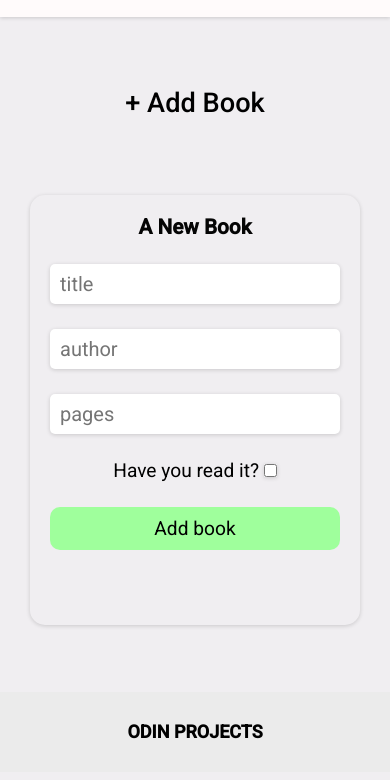
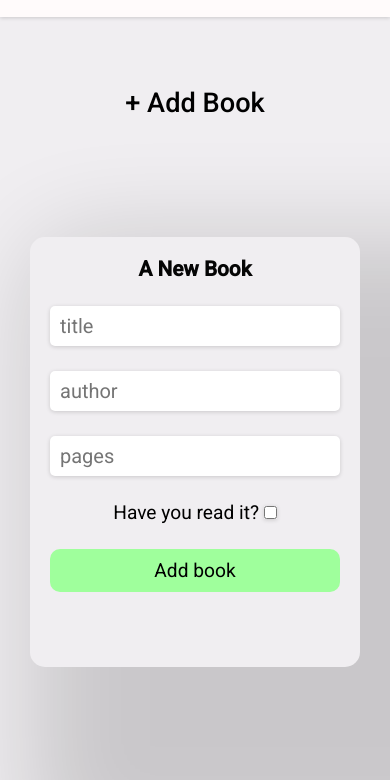
Before and after one commit to Toyehamzat/library, a plain HTML site: page index.html in a window 390 px wide. Both pictures are taken after a click on the button "+ Add Book". Shown: the part 64-844 px from the top of the page. Drawn offline with Linux system fonts and the light colour scheme.

Commit message:
nt responsive yet

```diff
--- a/index.html
+++ b/index.html
@@ -37,5 +37,4 @@
         </main>
 
 </body>
-<footer>ODIN PROJECTS</footer>
 </html>
--- a/stlye.css
+++ b/stlye.css
@@ -64,11 +64,14 @@ main{
     height: 450px;
     position: fixed;
     z-index: 1;
-    top: 55%;
+    top: 60%;
     display: none;
     transform: translateY(-50%);
     padding-top: 20px;
     transition: 3s all ease-out;
+    appearance: var(--shadow);
+
+
 }
 .book-form{
     height: 100%;
@@ -81,7 +84,7 @@ main{
     background-color:var(--grey);
     border: none;
     border-radius: 15px;
-    box-shadow: var(--shadow);
+    box-shadow:  rgba(0, 0, 0, 0.16) 100px 100px 100px 100px;
     position: relative;
 }
 .book-form h3{
```
